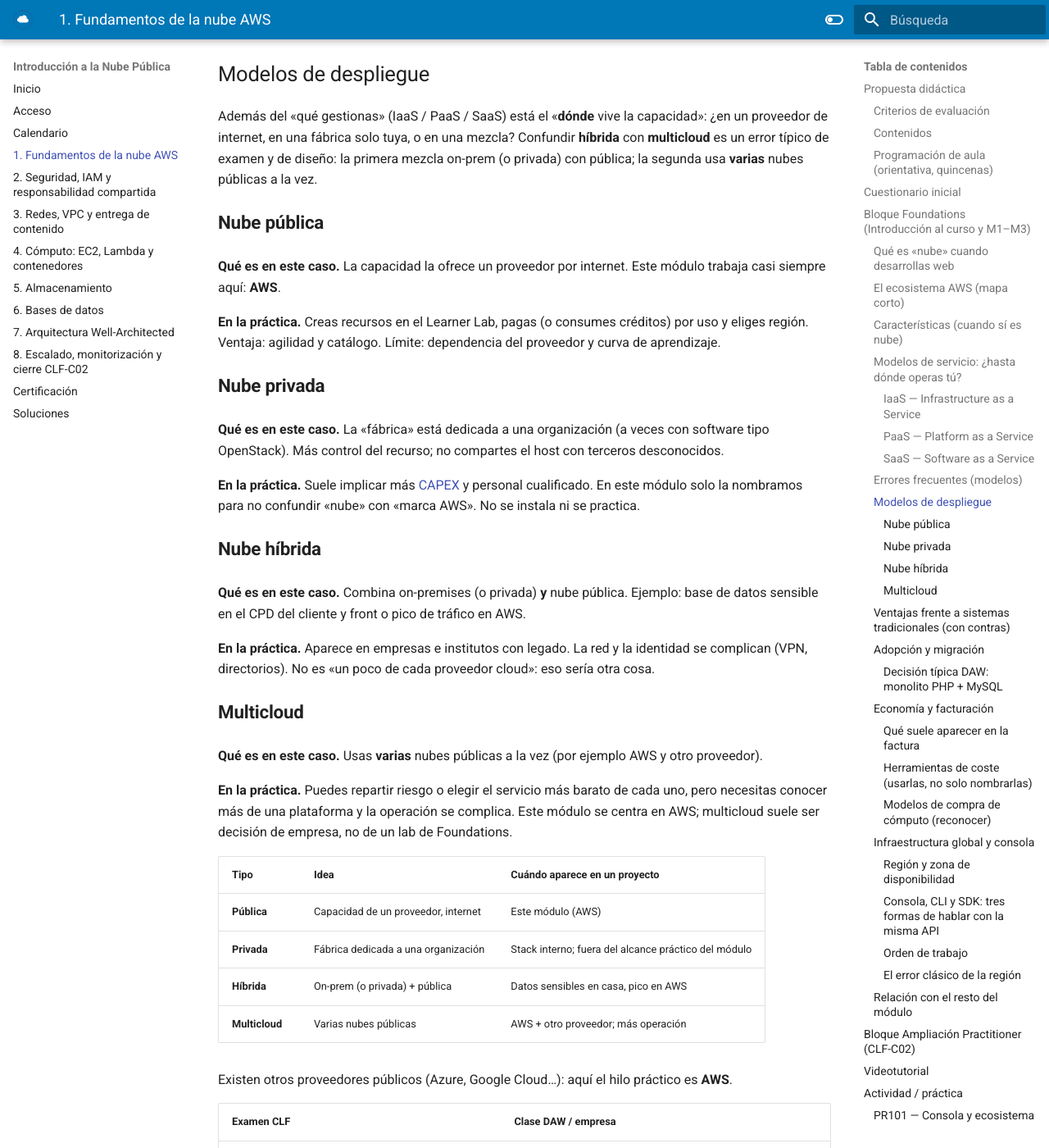
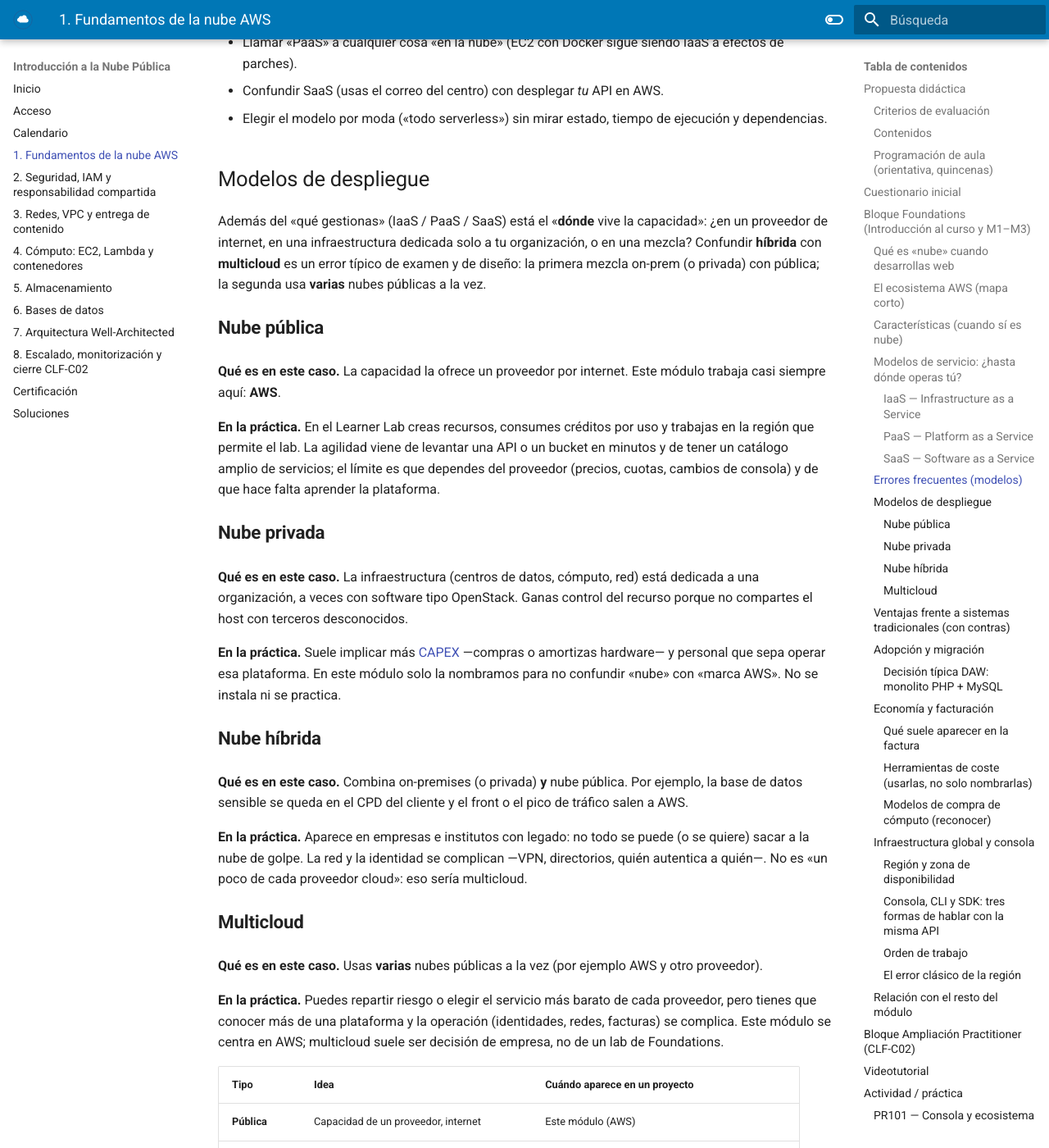
Before and after one commit to fjavier-hernandez/cloud, an MkDocs documentation site: the page built from docs/01-fundamentos-nube-aws/tema1.md, in a window 1280 px wide and 1400 px high, scrolled down 8595 px. Shown: the whole window at 82% size. Built offline with MkDocs 1.6.1 and Material for MkDocs 9.7.7, drawn with Linux system fonts in a browser that asks for light colours; some of the changed text lies outside the part shown.

Commit message:
Pulir prosa del Tema 1: frases completas, sin metáfora de fábrica y erratas.
Co-authored-by: Cursor <cursoragent@cursor.com>

```diff
--- a/docs/01-fundamentos-nube-aws/tema1.md
+++ b/docs/01-fundamentos-nube-aws/tema1.md
@@ -150,7 +150,7 @@ Cuando Foundations habla de nube pública, suele apuntar a cinco rasgos. No son
 
 **Acceso por red.** Llegas por HTTPS, API o consola. No hace falta «estar en el CPD» ni enchufar un cable al rack. Eso es lo que permite estudiar semipresencial con el Learner Lab desde casa.
 
-**Recursos agrupados ([multitenancy](#multitenancy)).** El hardware físico es del proveedor; muchos clientes comparten la fábrica, aislados lógicamente. Por eso el precio baja respecto a comprar torres «por si acaso», y por eso la seguridad de tu cuenta (IAM, red) importa tanto: el aislamiento no es magia, es configuración.
+**Recursos agrupados ([multitenancy](#multitenancy)).** El hardware físico es del proveedor; muchos clientes comparten los mismos centros de datos, aislados lógicamente. Por eso el precio baja respecto a comprar torres «por si acaso», y por eso la seguridad de tu cuenta (IAM, red) importa tanto: el aislamiento no es magia, es configuración.
 
 **[Elasticidad](#elasticidad).** Subes o bajas capacidad en minutos, no en plazos de pedido de hardware. En clase lo notarás cuando montas y borras un lab; en producción lo verás con Auto Scaling (Tema 8).
 
@@ -166,19 +166,19 @@ En un equipo DAW esto se nota el día del incidente: en IaaS alguien entra por S
 
 **Qué es en este caso.** Alquilas capacidad de cómputo, disco y red virtual. Tú instalas el sistema operativo, el runtime (Node, JVM, PHP…), el servidor web y la aplicación. El proveedor se ocupa del hardware y del hipervisor. El ejemplo típico en AWS es una instancia **[EC2](#ec2)** con tu API.
 
-**En la práctica.** Ganas control: puedes instalar casi cualquier stack y depurar como en un VPS. A cambio asumes parches del SO, hardening, backups de lo que corra en disco y buena parte de la alta disponibilidad. Si dejas la instancia encendida, factura. Un Docker en EC2 **sigue siendo IaaS** a efectos de parches: el SO de la máquina es tuyo.
+**En la práctica.** Controlas el entorno: puedes instalar casi cualquier stack y depurar como en un VPS, porque entras al sistema operativo. A cambio, los parches del SO, el hardening, los backups de lo que corra en disco y buena parte de la alta disponibilidad pasan a ser tuyos. Si dejas la instancia encendida, la cuenta sigue facturando. Un Docker en EC2 **sigue siendo IaaS** a efectos de parches: el SO de la máquina es tuyo.
 
 #### PaaS — Platform as a Service
 
 **Qué es en este caso.** El proveedor gestiona el sistema operativo y buena parte de la plataforma de ejecución. Tú aportas **código y datos**. Un motor de base de datos gestionado ([RDS](#rds)) es el ejemplo que más verás en este módulo: el proveedor parchea el motor; tú sigues con esquemas, usuarios y consultas.
 
-**En la práctica.** Menos operación diaria, menos control fino del entorno. Encaja cuando aceptas las restricciones de la plataforma a cambio de no administrar nginx ni el runtime a mano. No llames «PaaS» a cualquier cosa «en la nube»: EC2 con tu stack no lo es.
+**En la práctica.** Reduces la operación diaria —el proveedor parchea SO y plataforma—, pero también pierdes control fino del entorno: no eliges cada paquete del sistema como en una EC2. Ese trato merece la pena cuando aceptas las restricciones de la plataforma a cambio de no administrar nginx ni el runtime a mano. No llames «PaaS» a cualquier cosa «en la nube»: EC2 con tu stack no lo es.
 
 #### SaaS — Software as a Service
 
 **Qué es en este caso.** Usas una aplicación completa por red: correo, CRM, wiki gestionada. Configuras y consumes; no hosteas la pila.
 
-**En la práctica.** En un proyecto DAW suele ser una **dependencia** (auth, correo, pagos), no el sitio donde despliegas *tu* API. Confundir «uso Gmail» con «mi API corre en AWS» es un error típico de examen y de conversación con el cliente.
+**En la práctica.** En un proyecto DAW el SaaS suele ser una **dependencia** —login de terceros, correo del centro, pasarela de pagos—, no el sitio donde despliegas *tu* API. Confundir «uso el correo del centro» con «mi API corre en AWS» es un error típico de examen y de conversación con el cliente: en un caso consumes una app ajena; en el otro operas tu código.
 
 <figure markdown="span">
 ![Comparativa Tradicional / IaaS / PaaS / SaaS: capas bajo tu control frente al proveedor](img/salvador/nube_6.png){ width="720" }
@@ -193,7 +193,7 @@ En un equipo DAW esto se nota el día del incidente: en IaaS alguien entra por S
 
 Subir de IaaS a SaaS **reduce operación** y **reduce control**. Un front estático en almacenamiento de objetos (S3) no es IaaS: no hay SO que parchear. Una API con estado y un cron pesado **tampoco** es candidata automática a una función de pocos minutos de ejecución.
 
-**Antes / después (proyecto DAW).** Antes: un VPS alquilado donde instalas nginx, Node, MySQL y renovas certificados a mano (cerca de IaaS). Después: front en hosting estático u objetos, API en un entorno PaaS o en funciones, base en RDS. Ganas tiempo de desarrollo; pierdes el «SSH y arreglo todo» —y eso es una decisión consciente, no un fallo.
+**Antes / después (proyecto DAW).** Antes sueles tener un VPS alquilado donde instalas nginx, Node y MySQL y renuevas certificados a mano (cerca de IaaS). Después puedes dejar el front en hosting estático u objetos, la API en un entorno PaaS o en funciones, y la base en RDS. Ganas tiempo de desarrollo porque el proveedor asume más operación; a cambio pierdes el «entro por SSH y lo arreglo todo». Esa pérdida de control es una decisión consciente, no un fallo del diseño.
 
 | Examen CLF | Clase DAW / empresa |
 | --- | --- |
@@ -208,36 +208,36 @@ Subir de IaaS a SaaS **reduce operación** y **reduce control**. Un front estát
 
 ### Modelos de despliegue
 
-Además del «qué gestionas» (IaaS / PaaS / SaaS) está el «**dónde** vive la capacidad»: ¿en un proveedor de internet, en una fábrica solo tuya, o en una mezcla? Confundir **híbrida** con **multicloud** es un error típico de examen y de diseño: la primera mezcla on-prem (o privada) con pública; la segunda usa **varias** nubes públicas a la vez.
+Además del «qué gestionas» (IaaS / PaaS / SaaS) está el «**dónde** vive la capacidad»: ¿en un proveedor de internet, en una infraestructura dedicada solo a tu organización, o en una mezcla? Confundir **híbrida** con **multicloud** es un error típico de examen y de diseño: la primera mezcla on-prem (o privada) con pública; la segunda usa **varias** nubes públicas a la vez.
 
 #### Nube pública
 
 **Qué es en este caso.** La capacidad la ofrece un proveedor por internet. Este módulo trabaja casi siempre aquí: **AWS**.
 
-**En la práctica.** Creas recursos en el Learner Lab, pagas (o consumes créditos) por uso y eliges región. Ventaja: agilidad y catálogo. Límite: dependencia del proveedor y curva de aprendizaje.
+**En la práctica.** En el Learner Lab creas recursos, consumes créditos por uso y trabajas en la región que permite el lab. La agilidad viene de levantar una API o un bucket en minutos y de tener un catálogo amplio de servicios; el límite es que dependes del proveedor (precios, cuotas, cambios de consola) y de que hace falta aprender la plataforma.
 
 #### Nube privada
 
-**Qué es en este caso.** La «fábrica» está dedicada a una organización (a veces con software tipo OpenStack). Más control del recurso; no compartes el host con terceros desconocidos.
+**Qué es en este caso.** La infraestructura (centros de datos, cómputo, red) está dedicada a una organización, a veces con software tipo OpenStack. Ganas control del recurso porque no compartes el host con terceros desconocidos.
 
-**En la práctica.** Suele implicar más [CAPEX](#capex) y personal cualificado. En este módulo solo la nombramos para no confundir «nube» con «marca AWS». No se instala ni se practica.
+**En la práctica.** Suele implicar más [CAPEX](#capex) —compras o amortizas hardware— y personal que sepa operar esa plataforma. En este módulo solo la nombramos para no confundir «nube» con «marca AWS». No se instala ni se practica.
 
 #### Nube híbrida
 
-**Qué es en este caso.** Combina on-premises (o privada) **y** nube pública. Ejemplo: base de datos sensible en el CPD del cliente y front o pico de tráfico en AWS.
+**Qué es en este caso.** Combina on-premises (o privada) **y** nube pública. Por ejemplo, la base de datos sensible se queda en el CPD del cliente y el front o el pico de tráfico salen a AWS.
 
-**En la práctica.** Aparece en empresas e institutos con legado. La red y la identidad se complican (VPN, directorios). No es «un poco de cada proveedor cloud»: eso sería otra cosa.
+**En la práctica.** Aparece en empresas e institutos con legado: no todo se puede (o se quiere) sacar a la nube de golpe. La red y la identidad se complican —VPN, directorios, quién autentica a quién—. No es «un poco de cada proveedor cloud»: eso sería multicloud.
 
 #### Multicloud
 
 **Qué es en este caso.** Usas **varias** nubes públicas a la vez (por ejemplo AWS y otro proveedor).
 
-**En la práctica.** Puedes repartir riesgo o elegir el servicio más barato de cada uno, pero necesitas conocer más de una plataforma y la operación se complica. Este módulo se centra en AWS; multicloud suele ser decisión de empresa, no de un lab de Foundations.
+**En la práctica.** Puedes repartir riesgo o elegir el servicio más barato de cada proveedor, pero tienes que conocer más de una plataforma y la operación (identidades, redes, facturas) se complica. Este módulo se centra en AWS; multicloud suele ser decisión de empresa, no de un lab de Foundations.
 
 | Tipo | Idea | Cuándo aparece en un proyecto |
 | --- | --- | --- |
 | **Pública** | Capacidad de un proveedor, internet | Este módulo (AWS) |
-| **Privada** | Fábrica dedicada a una organización | Stack interno; fuera del alcance práctico del módulo |
+| **Privada** | Infraestructura dedicada a una organización | Stack interno; fuera del alcance práctico del módulo |
 | **Híbrida** | On-prem (o privada) + pública | Datos sensibles en casa, pico en AWS |
 | **Multicloud** | Varias nubes públicas | AWS + otro proveedor; más operación |
 
@@ -291,7 +291,7 @@ Imagina un monolito PHP con MySQL en un hosting compartido. Hay al menos tres ca
 
 **Qué es en este caso.** Llevas PHP y MySQL **tal cual** a una máquina [EC2](#ec2): misma app, mismo motor, otro sitio donde corre.
 
-**En la práctica.** Es rápido: en pocas horas puedes tener la web respondiendo. Sigues parcheando el sistema operativo, haciendo backups a mano (o con scripts tuyos) y dependiendo de **una sola máquina** si no diseñas más. Si esa instancia cae, cae el servicio. Encaja para probar en el lab o para un *lift-and-shift* urgente; no resuelve solo la operación.
+**En la práctica.** Es el camino más rápido: en pocas horas puedes tener la web respondiendo porque apenas cambias la app. A cambio sigues parcheando el sistema operativo, haciendo backups a mano (o con scripts tuyos) y, si no diseñas más, dependiendo de **una sola máquina**. Si esa instancia cae, cae el servicio. Sirve para probar en el lab o para un *lift-and-shift* urgente; no resuelve sola la operación a medio plazo.
 
 ##### Replatform
 
@@ -303,7 +303,7 @@ Imagina un monolito PHP con MySQL en un hosting compartido. Hay al menos tres ca
 
 **Qué es en este caso.** Rediseñas: API (por ejemplo con funciones), front en [S3](#s3) y base gestionada o NoSQL según el caso.
 
-**En la práctica.** Es **otro proyecto**, no el primer lab de Foundations. Ganas encaje con servicios gestionados y escalado fino; pagas tiempo de desarrollo, pruebas y un modelo mental distinto (estado, permisos IAM, cold start, etc.). El examen CLF te pide la etiqueta; en clase o en la empresa justificas el **porqué** con riesgo, coste y calendario.
+**En la práctica.** Es **otro proyecto**, no el primer lab de Foundations. Encajas mejor con servicios gestionados y con un escalado más fino, pero pagas tiempo de desarrollo, pruebas y un modelo mental distinto: estado de la app, permisos IAM, *cold start* de las funciones, etc. El examen CLF te pide la etiqueta; en clase o en la empresa justificas el **porqué** con riesgo, coste y calendario.
 
 | Examen CLF | Clase DAW / empresa |
 | --- | --- |
@@ -348,16 +348,16 @@ Planes de **Support** (básico incluido frente a planes de pago) y **Trusted Adv
 
 **On-Demand.** Pagas por hora o segundo sin compromiso. Flexibilidad máxima; es lo habitual en el lab Academy (junto con Free Tier cuando aplique).
 
-**Savings Plans / Reserved.** Compromiso a cambio de descuento en el €/hora. Encajan en cargas estables a medio plazo; no los «actives» en una cuenta de clase sin criterio.
+**Savings Plans / Reserved.** Te comprometes a un uso a medio plazo y, a cambio, bajas el €/hora. Encajan en cargas estables; no actives esos planes en una cuenta de clase sin criterio.
 
-**Spot.** Capacidad sobrante, más barata e **interrumpible**. Encaja en batch que puede pararse; no en el checkout de una tienda.
+**Spot.** Usas capacidad sobrante del proveedor: sale más barata, pero AWS puede **interrumpir** la instancia. Sirve para trabajos por lotes que pueden pararse y retomarse; no para el checkout de una tienda.
 
 <figure markdown="span">
 ![On-Demand frente a Reserved (sin/parcial/total anticipo): menos compromiso, más €/hora](img/salvador/nube_precios_ec2.png){ width="640" }
 <figcaption>On-Demand es lo habitual en lab; Reserved/Savings Plans bajan el €/hora a cambio de compromiso.</figcaption>
 </figure>
 
-**Checklist de lab (coste).** Antes de crear: región del lab o del enunciado. Durante: tags si el lab lo pide. Al terminar: **terminar** instancias, borrar volúmenes y balanceadores de prueba. Estimar en la calculadora no evita tener que apagar lo que creaste.
+**Checklist de lab (coste).** Antes de crear nada, confirma la región del lab o del enunciado. Mientras trabajas, aplica tags si el lab lo pide. Al terminar, **termina** las instancias y borra volúmenes y balanceadores de prueba. Estimar en la calculadora no evita tener que apagar lo que creaste.
 
 | Examen CLF | Clase DAW / empresa |
 | --- | --- |
@@ -387,11 +387,11 @@ Las ubicaciones de **borde** (*edge*) acercan **contenido** (CDN, parte del DNS)
 
 AWS expone una **API**. Tú puedes hablarle de tres maneras habituales; el efecto sobre la cuenta es el mismo tipo de llamada, cambia la herramienta.
 
-**Consola de administración.** Interfaz web: buscas el servicio, pulsas botones, ves el resultado. Ideal para **aprender**, explorar un servicio nuevo y comprobar el estado del lab. Es lenta si repites la misma tarea veinte veces.
+**Consola de administración.** Es la interfaz web: buscas el servicio, pulsas botones y ves el resultado. Encaja bien para **aprender**, explorar un servicio nuevo y comprobar el estado del lab; se hace lenta si repites la misma tarea veinte veces.
 
-**CLI (*Command Line Interface*).** Terminal con el comando `aws`. Misma API, en script. Útil para tareas rápidas y automatizar lo que ya entiendes. Ejemplo: crear un bucket vacío con `aws s3 mb s3://mi-bucket` (en el lab, con el nombre y la región que indique el enunciado).
+**CLI (*Command Line Interface*).** Es la terminal con el comando `aws`: llama a la misma API que la consola, pero en script. Sirve para tareas rápidas y para automatizar lo que ya entiendes. Por ejemplo, en el lab puedes crear un bucket vacío con `aws s3 mb s3://mi-bucket` (con el nombre y la región que indique el enunciado).
 
-**SDK (*Software Development Kit*).** Bibliotecas en el lenguaje de tu app (JavaScript, Java, Python…). Es lo que usa **tu código** en producción: por ejemplo, subir la foto de un usuario a un bucket S3 desde la API Node. No «entra a la consola»; firma peticiones con credenciales (en el módulo lo verás con IAM).
+**SDK (*Software Development Kit*).** Son bibliotecas en el lenguaje de tu app (JavaScript, Java, Python…). Es lo que usa **tu código** en producción: por ejemplo, subir la foto de un usuario a un bucket S3 desde la API Node. La app no «entra a la consola»; firma peticiones con credenciales (en el módulo lo verás con IAM).
 
 | Herramienta | Cuándo usarla | Ejemplo DAW |
 | --- | --- | --- |
@@ -401,11 +401,11 @@ AWS expone una **API**. Tú puedes hablarle de tres maneras habituales; el efect
 
 #### Orden de trabajo
 
-1. **Cuenta y región.** En Academy: *class* correcta, lab en verde, región del lab. En un proyecto real: cuenta adecuada y región elegida a propósito.
-2. **Servicio.** Eliges EC2, S3, IAM… según el caso; no «AWS en abstracto».
-3. **Automatizar.** Cuando el clic manual ya te sobra, CLI o SDK (e IaC más adelante).
+1. **Cuenta y región.** En Academy entras a la *class* correcta, dejas el lab en verde y trabajas en la región del lab. En un proyecto real eliges la cuenta adecuada y la región a propósito (usuarios, dato, precio).
+2. **Servicio.** Eliges EC2, S3, IAM… según el caso de uso; no «AWS en abstracto».
+3. **Automatizar.** Cuando el clic manual ya te sobra, pasas a CLI o SDK (e infraestructura como código más adelante).
 
-La consola agrupa servicios; el buscador es el atajo. Distingue servicios **regionales** (EC2, VPC) de otros de alcance **global** (IAM, en buena parte).
+La consola agrupa servicios y el buscador es el atajo para encontrarlos. Distingue servicios **regionales** (EC2, VPC) de otros de alcance **global** (IAM, en buena parte).
 
 En el lab de Academy, mira la barra superior: **AWS** en verde, presupuesto y región. Si el círculo sigue en rojo, la consola aún no está lista; no inventes otra cuenta «por si acaso».
 
@@ -468,7 +468,7 @@ Cuando repases para el examen, ancla cada etiqueta a un ejemplo de app web: «OP
 
 <iframe src="https://www.youtube.com/embed/dxWV4pvGZmU" title="ATTA AWS Academy 01 Intro — Profe Santos Cloud" style="width:100%;max-width:840px;aspect-ratio:16/9;border:0;display:block;margin:0.8em auto" allow="accelerometer;clipboard-write;encrypted-media;gyroscope;picture-in-picture" allowfullscreen loading="lazy"></iframe>
 
-Vídeo: Profe Santos Cloud (YouTube). Qué mirar: cómo se organiza Academy y qué vas a tocar en Foundations (sin crear recursos de pago todavía).
+Vídeo: Profe Santos Cloud (YouTube). Conviene fijarte en cómo se organiza Academy y qué vas a tocar en Foundations, todavía sin crear recursos de pago.
 
 **Extra (opcional).** [AWS Academy · Skill Builder](https://www.youtube.com/watch?v=ce_5LCWjzGs) (~16 min) — cuándo activar Skill Builder frente al LMS. Vídeo: Profe Santos Cloud (YouTube).
 
@@ -604,10 +604,10 @@ Comprueba lo de esta quincena (Foundations). Para estilo examen CLF: [Certificac
 Infraestructura y operación en instalaciones de la organización (o un rack dedicado), no en la nube pública del proveedor. Suele implicar más CAPEX y dimensionar para el pico. En DAW el contraste útil es «el servidor del aula o del CPD del cliente» frente a recursos que creas y borras en la consola AWS.
 
 **IaaS**{: #iaas}
-*Infrastructure as a Service*: alquilas capacidad de cómputo, disco y red virtual; tú instalas y parcheas el sistema operativo y la aplicación (p. ej. una VM en EC2). Ganas control (puedes instalar casi cualquier stack); asumes parches, hardening y buena parte de la alta disponibilidad.
+*Infrastructure as a Service*: alquilas capacidad de cómputo, disco y red virtual; tú instalas y parcheas el sistema operativo y la aplicación (p. ej. una VM en EC2). Tienes mucho control —puedes instalar casi cualquier stack—, y a cambio asumes parches, hardening y buena parte de la alta disponibilidad.
 
 **PaaS**{: #paas}
-*Platform as a Service*: el proveedor gestiona SO y plataforma de ejecución; tú aportas código y datos. Menos operación, menos control fino del entorno. Encaja cuando aceptas las restricciones de la plataforma a cambio de no administrar nginx ni el runtime a mano.
+*Platform as a Service*: el proveedor gestiona SO y plataforma de ejecución; tú aportas código y datos. Hay menos operación diaria y también menos control fino del entorno. Tiene sentido cuando aceptas las restricciones de la plataforma a cambio de no administrar nginx ni el runtime a mano.
 
 **SaaS**{: #saas}
 *Software as a Service*: usas una aplicación completa por red (correo, CRM…). No hosteas la pila; configuras y consumes. En un proyecto DAW suele ser una dependencia (auth, correo, pagos), no el sitio donde despliegas *tu* API.
@@ -631,13 +631,13 @@ Gasto operativo: pagas de forma continua por uso o suscripción (horas de instan
 Capacidad de subir o bajar recursos en minutos según la demanda, en lugar de comprar hardware «por si acaso». En Foundations se concreta después con Auto Scaling y con apagar entornos de desarrollo (Tema 8).
 
 **multitenancy**{: #multitenancy}
-Varios clientes comparten la fábrica física del proveedor, aislados lógicamente. Es la base económica de la nube pública. No implica que tus datos sean visibles a otros tenants: el aislamiento es responsabilidad conjunta (AWS + tu configuración IAM/red).
+Varios clientes comparten la infraestructura física del proveedor (mismos centros de datos), aislados lógicamente. Es la base económica de la nube pública. No implica que tus datos sean visibles a otros tenants: el aislamiento es responsabilidad conjunta (AWS + tu configuración IAM/red).
 
 **EC2**{: #ec2}
 *Elastic Compute Cloud*: servicio de máquinas virtuales en AWS. Tú eliges AMI, tamaño y red; parcheas el SO. Es el ejemplo típico de IaaS en este módulo.
 
 **S3**{: #s3}
-*Simple Storage Service*: almacenamiento de objetos (ficheros + metadatos) accesible por API/HTTP. Encaja para front estático, imágenes, backups y zips; no es un disco de sistema operativo como EBS.
+*Simple Storage Service*: almacenamiento de objetos (ficheros + metadatos) accesible por API/HTTP. Sirve para front estático, imágenes, backups y zips; no es un disco de sistema operativo como EBS.
 
 **RDS**{: #rds}
 *Relational Database Service*: bases de datos relacionales gestionadas (MySQL, PostgreSQL, etc.). El proveedor parchea el motor; tú gestionas esquemas, datos y accesos. Puede desplegarse en Multi-AZ.
```
